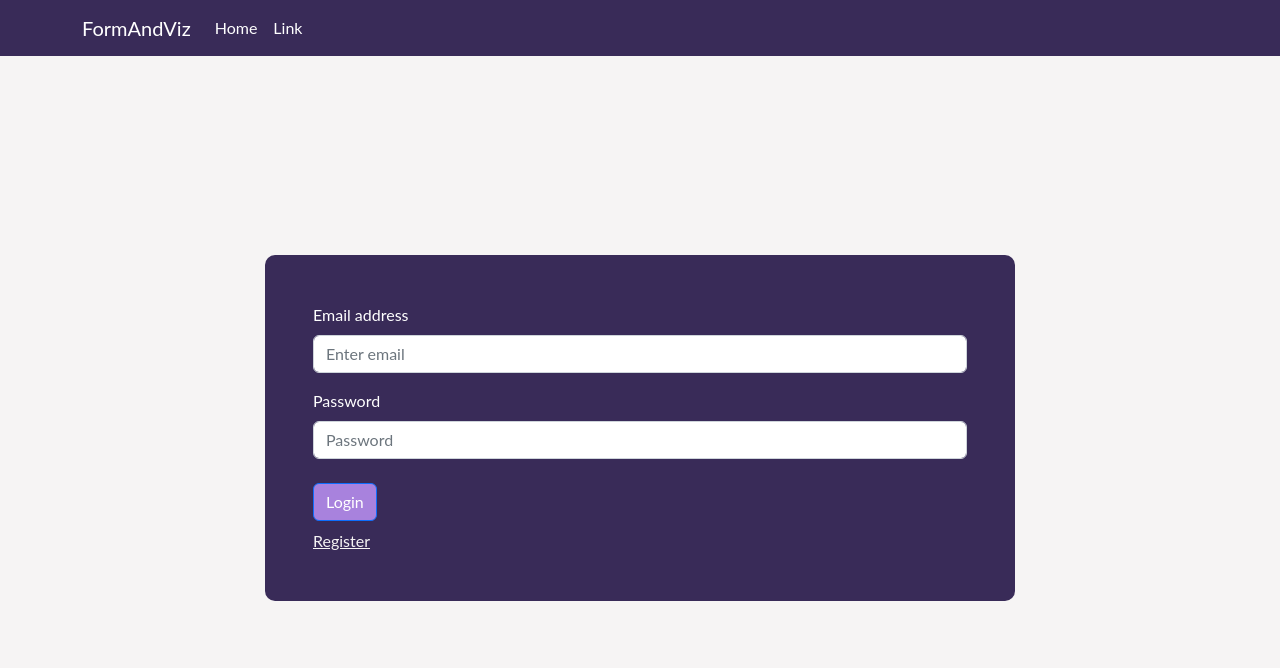
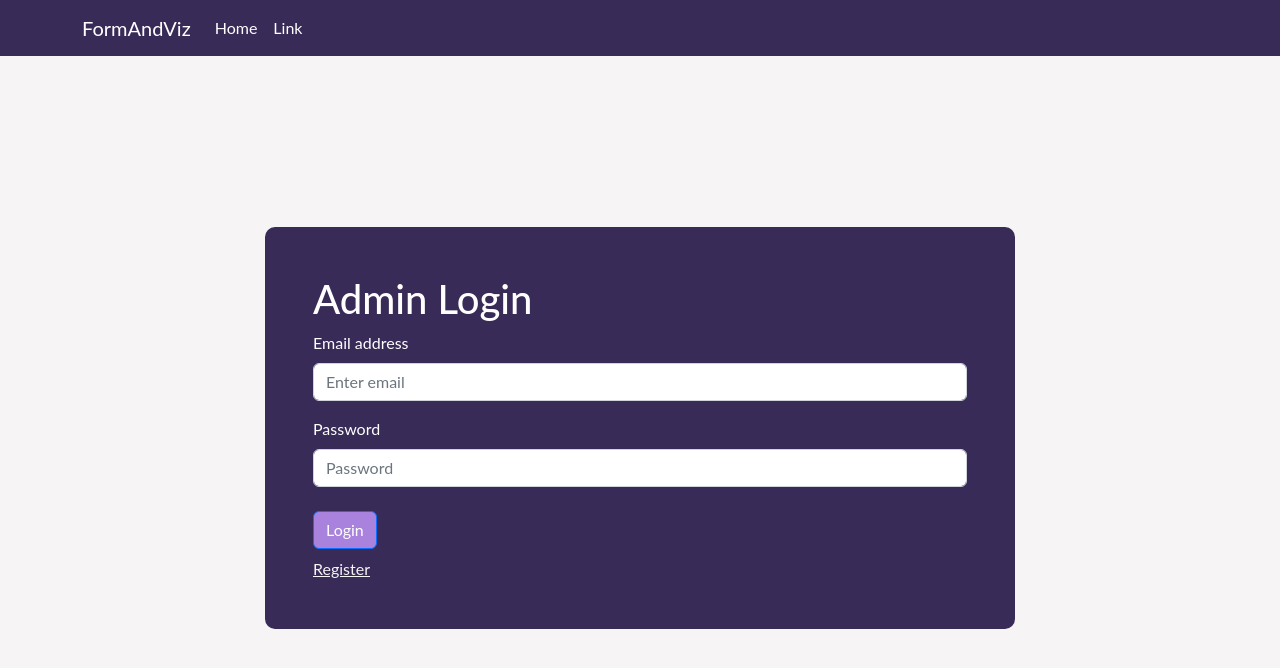
Before and after one commit to farisdurrani/FormAndViz, a React (Create React App) app in the folder frontend/: page /login in a window 1280 px wide. Shown: the top 668 px of the page. Built offline with nearby package versions, Linux system fonts and the light colour scheme.

Commit message:
Put title

```diff
--- a/frontend/src/screens/Login.js
+++ b/frontend/src/screens/Login.js
@@ -37,16 +37,12 @@ const Login = (props) => {
     if (isNewRegister) {
       const user = await registerWithEmail(email, password);
       if (user) {
-        toast.success(
-          `Registration of ${user.email} successful`
-        );
+        toast.success(`Registration of ${user.email} successful`);
       }
     } else {
       const user = await signInWithEmail(email, password);
       if (user) {
-        toast.success(
-          `Login with ${user.email} successful`
-        );
+        toast.success(`Login with ${user.email} successful`);
       }
     }
   };
@@ -57,6 +53,9 @@ const Login = (props) => {
       className="d-flex justify-content-center align-items-center"
     >
       <div className="login-container p-5">
+        <h1 className="mb-2">
+          Admin {isNewRegister ? "Registration" : "Login"}
+        </h1>
         <Form>
           {isNewRegister ? (
             <Form.Group className="mb-3" controlId="formName">
```
